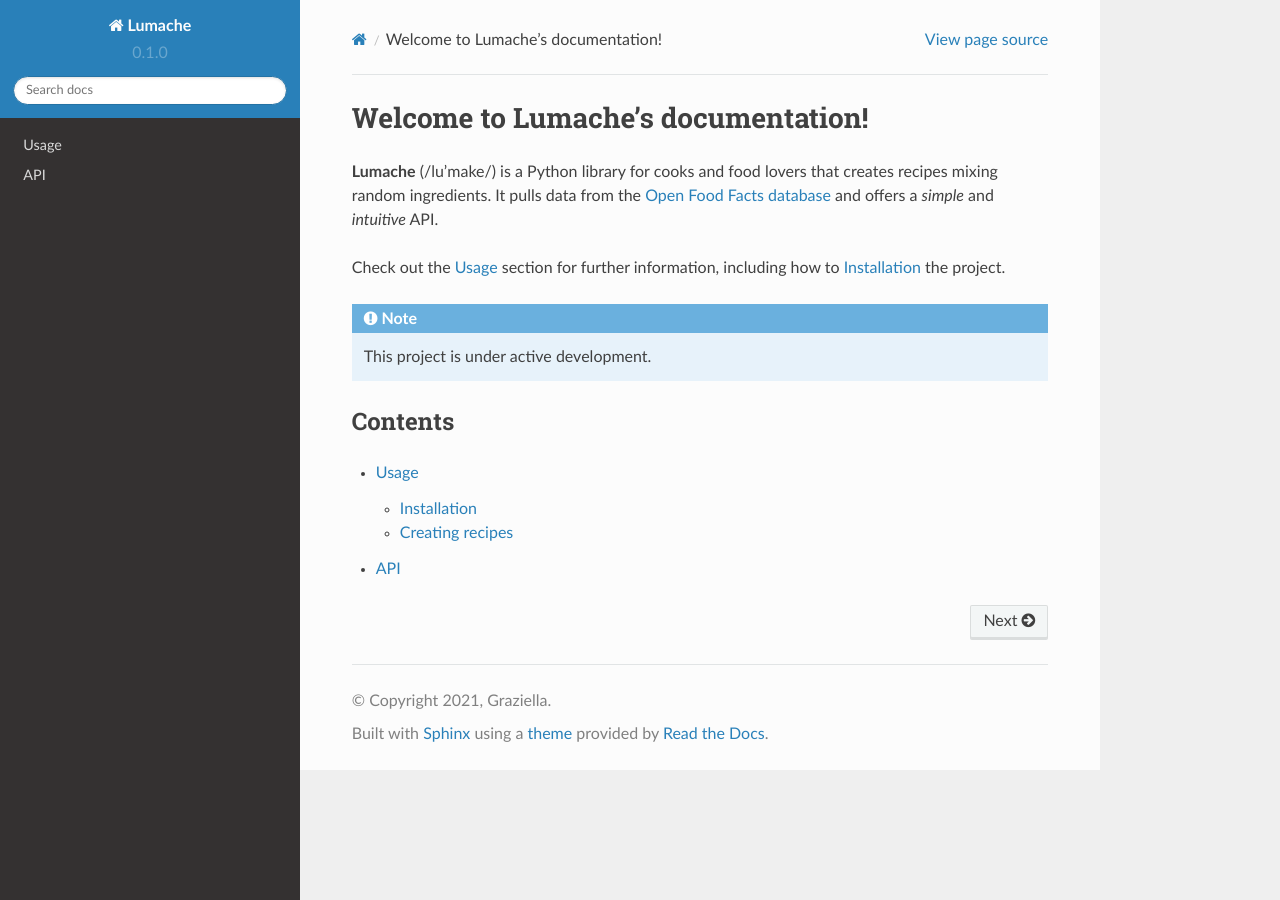
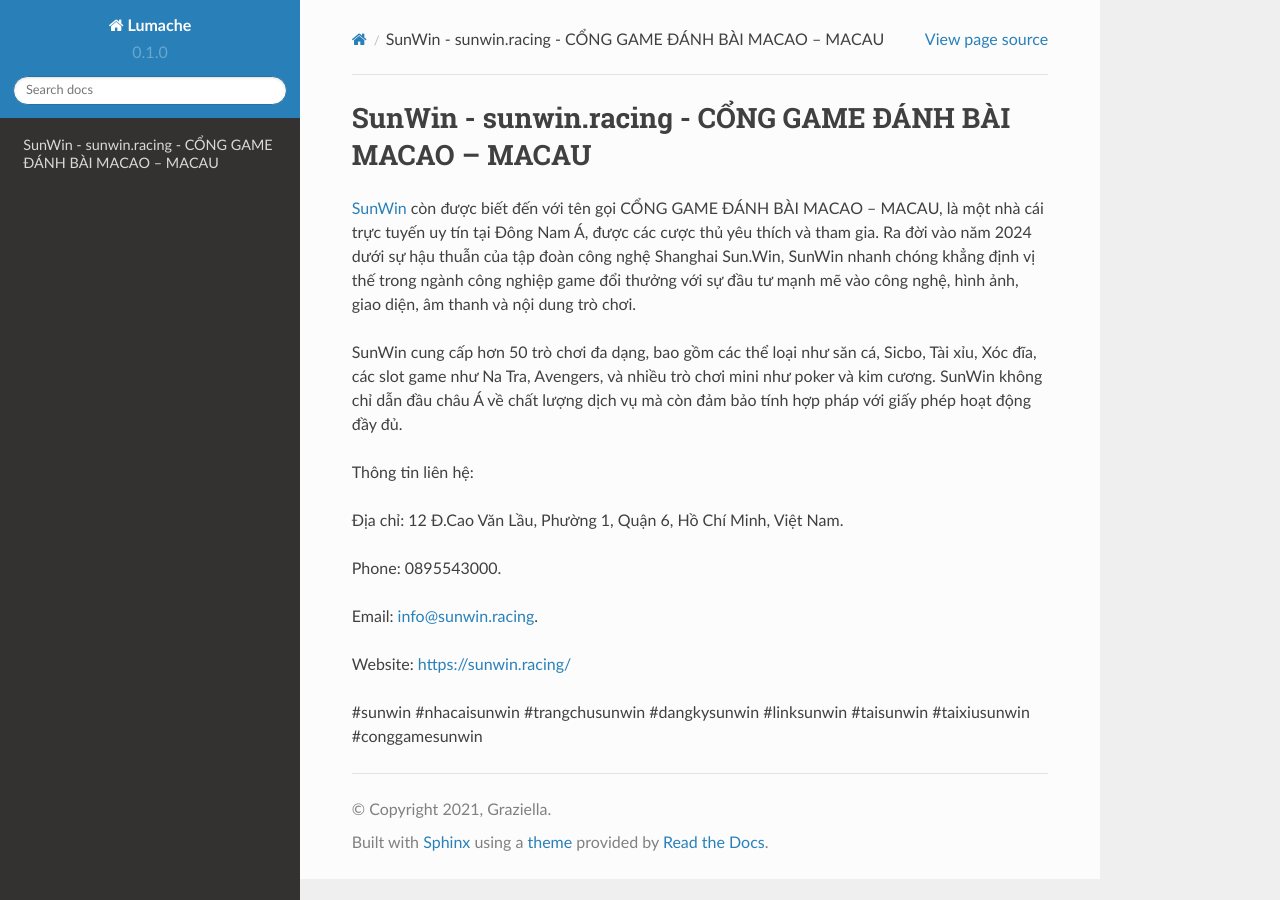
Before and after one commit to nhattuong947/sunwinracing, a Sphinx documentation site: the page built from docs/source/index.rst, in a window 1280 px wide. Built offline with Sphinx 7.4.7 and the Read the Docs theme 2.0.0, drawn with Linux system fonts in a browser that asks for light colours.

Commit message:
Update index.rst

```diff
--- a/docs/source/index.rst
+++ b/docs/source/index.rst
@@ -1,22 +1,18 @@
-Welcome to Lumache's documentation!
+SunWin - sunwin.racing - CỔNG GAME ĐÁNH BÀI MACAO – MACAU
 ===================================
 
-**Lumache** (/lu'make/) is a Python library for cooks and food lovers
-that creates recipes mixing random ingredients.
-It pulls data from the `Open Food Facts database <https://world.openfoodfacts.org/>`_
-and offers a *simple* and *intuitive* API.
+`SunWin <https://sunwin.racing/>`_ còn được biết đến với tên gọi CỔNG GAME ĐÁNH BÀI MACAO – MACAU, là một nhà cái trực tuyến uy tín tại Đông Nam Á, được các cược thủ yêu thích và tham gia. Ra đời vào năm 2024 dưới sự hậu thuẫn của tập đoàn công nghệ Shanghai Sun.Win, SunWin nhanh chóng khẳng định vị thế trong ngành công nghiệp game đổi thưởng với sự đầu tư mạnh mẽ vào công nghệ, hình ảnh, giao diện, âm thanh và nội dung trò chơi.
 
-Check out the :doc:`usage` section for further information, including
-how to :ref:`installation` the project.
+SunWin cung cấp hơn 50 trò chơi đa dạng, bao gồm các thể loại như săn cá, Sicbo, Tài xỉu, Xóc đĩa, các slot game như Na Tra, Avengers, và nhiều trò chơi mini như poker và kim cương. SunWin không chỉ dẫn đầu châu Á về chất lượng dịch vụ mà còn đảm bảo tính hợp pháp với giấy phép hoạt động đầy đủ.
 
-.. note::
+Thông tin liên hệ:
 
-   This project is under active development.
+Địa chỉ: 12 Đ.Cao Văn Lầu, Phường 1, Quận 6, Hồ Chí Minh, Việt Nam.
 
-Contents
---------
+Phone: 0895543000.
 
-.. toctree::
+Email: info@sunwin.racing.
 
-   usage
-   api
+Website: https://sunwin.racing/
+
+#sunwin #nhacaisunwin #trangchusunwin #dangkysunwin #linksunwin #taisunwin #taixiusunwin #conggamesunwin
```
